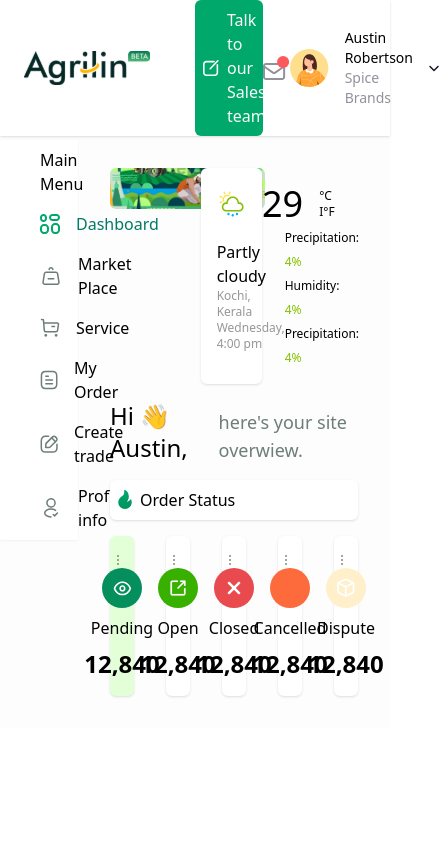
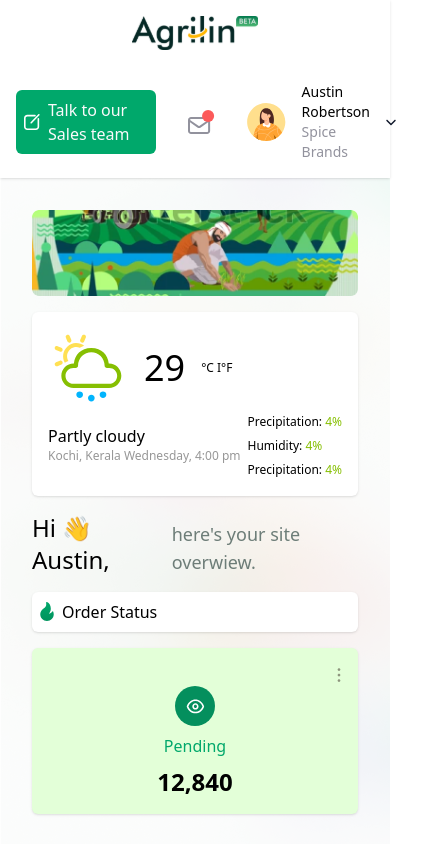
Before and after one commit to kiranmk3331/Agrilin-page, a React (Create React App) app: page / in a window 390 px wide. Shown: the top 844 px of the page, 439 px wide, since content can reach past the window. Built offline with nearby package versions, Linux system fonts and the light colour scheme.

Commit message:
Add responsive styles.

```diff
--- a/src/App.js
+++ b/src/App.js
@@ -1,13 +1,17 @@
 import MainSectionContainer from "./components/BodyContainer/MainSectionContainer";
 import SidebarContainer from "./components/BodyContainer/SidebarContainer";
 import NavContainer from "./components/NavContainer";
+import BackgroundImage from "./assets/background-image.png";
 
 function App() {
   return (
-    <div className="App bg-[rgba(252,252,252,0.6)] h-full w-full">
+    <div
+      className="App h-[100vh] w-full"
+      style={{ backgroundImage: `url(${BackgroundImage})` }}
+    >
       <NavContainer />
-      <div className="grid grid-cols-5">
-        <div className="col-span-1">
+      <div className="grid grid-cols-4 md:grid-cols-5">
+        <div className="hidden md:block col-span-1 ">
           <SidebarContainer />
         </div>
         <div className="col-span-4">
--- a/src/components/BodyContainer/MainSectionContainer/ImageWeather.jsx
+++ b/src/components/BodyContainer/MainSectionContainer/ImageWeather.jsx
@@ -4,10 +4,10 @@ import WeatherIcon from "./assets/fluent_weather-hail-day-48-regular.svg";
 
 const ImageWeather = () => {
   return (
-    <div className="grid grid-cols-3 gap-8">
-      <img src={Picture} alt="" className="col-span-2 rounded-md" />
+    <div className="flex gap-4 flex-col md:flex-row">
+      <img src={Picture} alt="" className=" rounded-md w-full md:w-[70%] " />
 
-      <div className="flex flex-col col-span-1 bg-white  shadow p-4 relative right-24 justify-center rounded-md">
+      <div className="flex flex-col w-full md:w-[30%] bg-white  shadow p-4 justify-center rounded-md ">
         <div className="flex items-center gap-4">
           <img src={WeatherIcon} alt="" />
           <h1 className="text-4xl font-medium">29</h1>
--- a/src/components/BodyContainer/MainSectionContainer/OrderCard.jsx
+++ b/src/components/BodyContainer/MainSectionContainer/OrderCard.jsx
@@ -8,19 +8,19 @@ import OrderList from "./OrderList";
 
 const OrderCard = () => {
   const orderStatusData = [
-    { name: "Pending", icon: EyeIcon, value: "12,840", color: "00A86B" },
-    { name: "Open", icon: EditIcon, value: "12,840", color: "38B000" },
-    { name: "Closed", icon: CrossIcon, value: "12,840", color: "E84A4D" },
+    { name: "Pending", icon: EyeIcon, value: "12,840", color: "#00A86B" },
+    { name: "Open", icon: EditIcon, value: "12,840", color: "#38B000" },
+    { name: "Closed", icon: CrossIcon, value: "12,840", color: "#E84A4D" },
     {
       name: "Cancelled",
       icon: CancelledIcon,
       value: "12,840",
-      color: "FD6A3C",
+      color: "#FD6A3C",
     },
-    { name: "Dispute", icon: DisputeIcon, value: "12,840", color: "FFB600" },
+    { name: "Dispute", icon: DisputeIcon, value: "12,840", color: "#FFB600" },
   ];
   return (
-    <ul className="mt-4 grid grid-cols-5 gap-8">
+    <ul className="mt-4 flex flex-col md:flex-row gap-10 w-full">
       {orderStatusData.map((order, index) => (
         <OrderList key={index} order={order} />
       ))}
--- a/src/components/BodyContainer/MainSectionContainer/OrderList.jsx
+++ b/src/components/BodyContainer/MainSectionContainer/OrderList.jsx
@@ -3,13 +3,13 @@ import ThreeDot from "./assets/threedot.svg";
 
 const OrderList = ({ order }) => {
   return (
-    <li className="bg-white first:bg-[#E3FFD8] py-4 shadow col-span-1 flex flex-col items-center rounded-md">
+    <li className="bg-white first:bg-[#E3FFD8] py-4 shadow flex flex-col items-center rounded-md w-full">
       <div className="flex justify-end w-full pr-2">
         <img src={ThreeDot} alt="" />
       </div>
       <div className="flex flex-col gap-2 items-center">
         <img src={order.icon} alt="" className="w-10 h-10" />
-        <p className={`text-[#${order.color}]`}>{order.name}</p>
+        <p style={{ color: order.color }}>{order.name}</p>
         <h1 className="text-2xl font-bold">{order.value}</h1>
       </div>
     </li>
--- a/src/components/BodyContainer/SidebarContainer/MainMenu.jsx
+++ b/src/components/BodyContainer/SidebarContainer/MainMenu.jsx
@@ -19,7 +19,7 @@ const MainMenu = () => {
 
   return (
     <div className="p-2">
-      <h2>Main Menu</h2>
+      <h2 className="font-poppins">Main Menu</h2>
       <ul className="flex flex-col gap-4 pt-4">
         {menuContents.map((contents, index) => (
           <MenuList key={index} menu={contents} />
--- a/src/components/BodyContainer/SidebarContainer/index.jsx
+++ b/src/components/BodyContainer/SidebarContainer/index.jsx
@@ -3,7 +3,7 @@ import MainMenu from "./MainMenu";
 
 const SidebarContainer = () => {
   return (
-    <div className="bg-white mt-1 shadow-sm flex flex-col pl-8">
+    <div className="hidden md:flex bg-white mt-1 shadow-sm flex-col pl-8">
       <MainMenu />
     </div>
   );
--- a/src/components/NavContainer/Links.jsx
+++ b/src/components/NavContainer/Links.jsx
@@ -6,7 +6,8 @@ import DownArrow from "./assets/Caret down.svg";
 
 const Links = () => {
   return (
-    <div className="flex w-full items-center justify-around">
+    <div className="flex w-full  md:justify-end justify-around">
+      <div className="flex gap-8 items-center p-4 justify-around md:justify-end">
         <div className="flex items bg-[#00A86B] rounded-md p-2 items-center gap-2">
           <img src={EditIcon} alt="" className="w-4 h-4" />
           <p className="text-[#FAFAFB]">Talk to our Sales team</p>
@@ -21,6 +22,7 @@ const Links = () => {
           <img src={DownArrow} alt="" />
         </div>
       </div>
+    </div>
   );
 };
 
--- a/src/components/NavContainer/Logo.jsx
+++ b/src/components/NavContainer/Logo.jsx
@@ -3,7 +3,7 @@ import LogoImage from "./assets/beta-logo-drk2x 1logo.svg";
 
 const Logo = () => {
   return (
-    <div className="py-4 px-6">
+    <div className="py-4 px-6 w-auto">
       <img src={LogoImage} alt="" />
     </div>
   );
--- a/src/components/NavContainer/index.jsx
+++ b/src/components/NavContainer/index.jsx
@@ -4,7 +4,7 @@ import Links from "./Links";
 
 const NavContainer = () => {
   return (
-    <div className="w-full bg-white shadow grid grid-cols-2 items-center z-10">
+    <div className="w-full bg-white shadow flex flex-col md:flex-row justify-around items-center">
       <Logo />
       <Links />
     </div>
```
Also changed, not shown: src/assets/background-image.png (added). Lines whose indentation alone changed are shown as unchanged.
